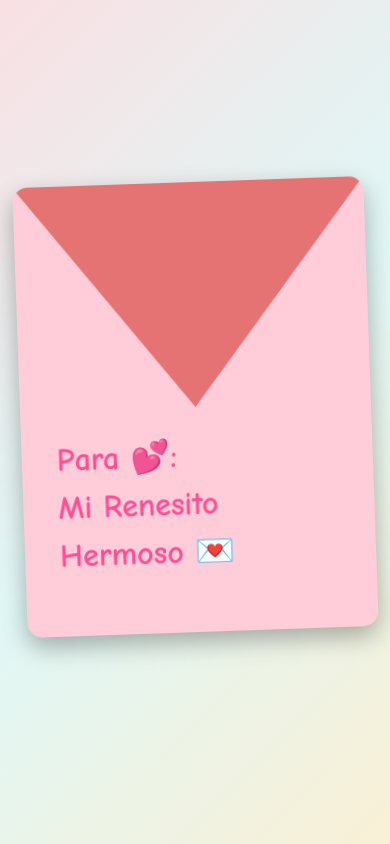
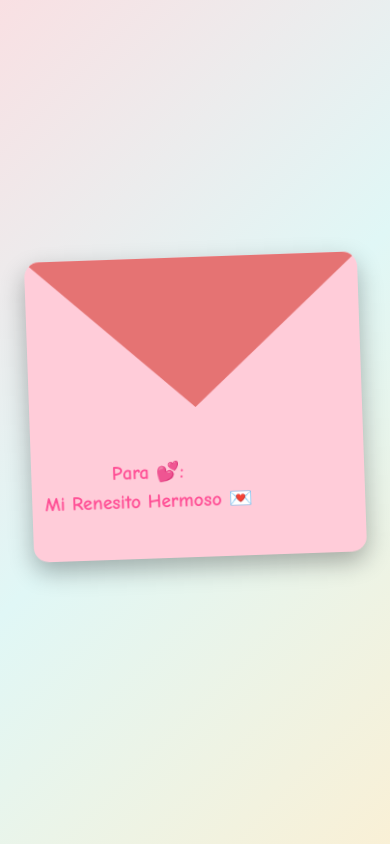
Before and after one commit to Dev-JoselynMMendozaM/Carta_Renesito, a plain HTML site: page index.html in a window 390 px wide. Drawn offline with nearby package versions, Linux system fonts and the light colour scheme.

Commit message:
Update index.html

```diff
--- a/index.html
+++ b/index.html
@@ -14,9 +14,9 @@
     align-items: center;
     font-family: 'Comic Sans MS', cursive, sans-serif;
     overflow: hidden;
+    padding: 10px;
   }
 
-    /* Animación de movimiento del sobre antes de abrir */
   .sobre {
     position: relative;
     border-radius: 15px;
@@ -41,7 +41,7 @@
   .titulo-sobre {
     position: absolute;
     top: 250px;
-      left: 40%;
+    left: 35%;
     transform: translateX(-50%);
     font-size: 2rem;
     font-weight: bold;
@@ -49,6 +49,7 @@
     pointer-events: none;
     transition: opacity 0.5s ease;
     z-index: 3;
+    text-align: center;
   }
 
   .solapa {
@@ -64,7 +65,6 @@
     z-index: 2;
   }
 
-    /* Animación de latido para el fondo del contenido */
   @keyframes latido {
     0%, 100% { transform: scale(1); }
     50% { transform: scale(1.03); }
@@ -150,7 +150,43 @@
     0% { transform: translateY(-20px) rotate(0deg); }
     100% { transform: translateY(100vh) rotate(360deg); }
   }
+
+  /* -------- RESPONSIVE -------- */
+  @media (max-width: 600px) {
+    .sobre {
+      height: 350px;
+      padding: 15px;
+    }
+    .titulo-sobre {
+      font-size: 1.5rem;
+      top: 220px;
+    }
+    .mensaje p {
+      font-size: 1rem;
+    }
+    .collage img {
+      width: 60px;
+    }
+  }
+
+  @media (max-width: 400px) {
+    .sobre {
+      height: 300px;
+      padding: 10px;
+    }
+    .titulo-sobre {
+      font-size: 1.2rem;
+      top: 200px;
+    }
+    .mensaje p {
+      font-size: 0.9rem;
+    }
+    .collage img {
+      width: 50px;
+    }
+  }
 </style>
+
 </head>
 <body>
   <audio id="musica" src="./img/Lyrics Corazones Malheridos.mp3" loop></audio>
@@ -222,6 +258,7 @@
       mostrarLinea();
     }
 
+
     function mostrarFotos() {
       const imgs = collage.querySelectorAll('img');
       imgs.forEach((img, i) => {
```
Lines whose indentation alone changed are shown as unchanged.
